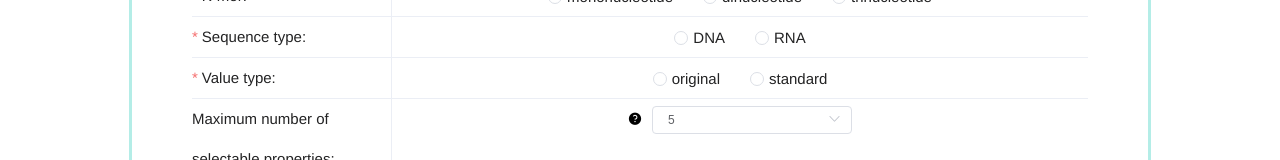
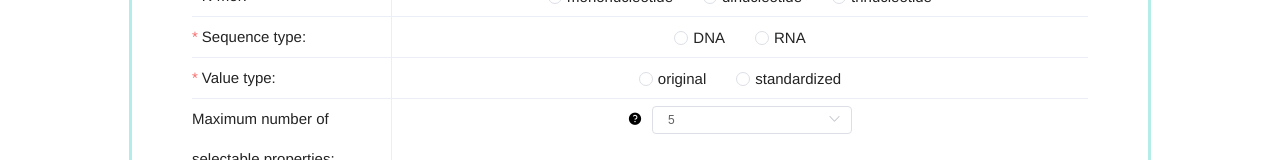
Before and after one commit to AdventureEDay/KNIndex, a Vue app: page /visualization in a window 1280 px wide. Shown: the part 228-388 px from the top of the page. Built offline with nearby package versions, Linux system fonts and the light colour scheme.

Commit message:
standard->standardized

```diff
--- a/src/views/Visualization.vue
+++ b/src/views/Visualization.vue
@@ -36,7 +36,7 @@
         <el-form-item label="Value type" prop="value">
           <el-radio-group v-model="form.value">
             <el-radio label="original">original</el-radio>
-            <el-radio label="standard">standard</el-radio>
+            <el-radio label="standard">standardized</el-radio>
           </el-radio-group>
         </el-form-item>
 
```
